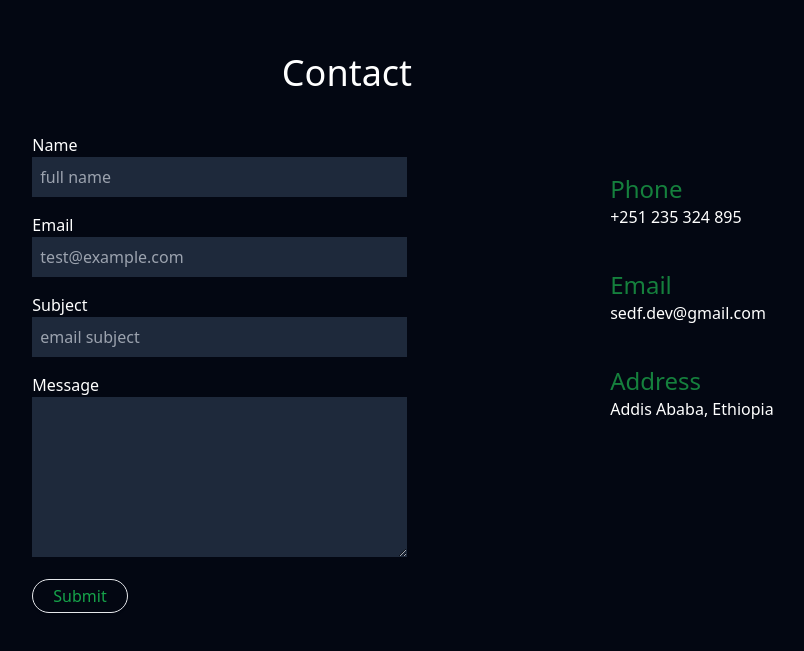
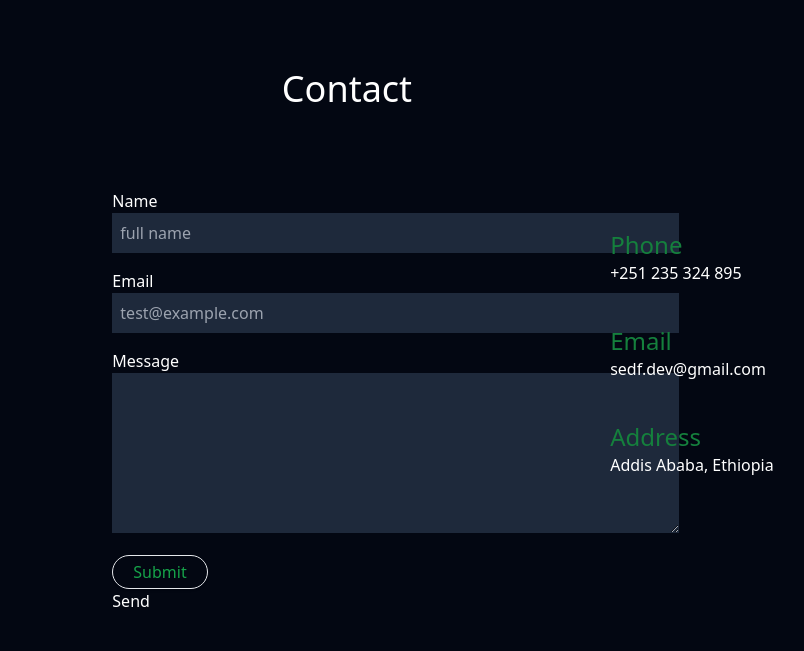
Before and after one commit to b1621/portfolio, a React (Vite) app: page / in a window 1280 px wide. Shown: the part 3303-3954 px from the top of the page, without its empty margins (293-1097 px from the left). Built offline with nearby package versions, Linux system fonts and the light colour scheme.

Commit message:
sending message form works

```diff
--- a/package.json
+++ b/package.json
@@ -10,13 +10,15 @@
     "preview": "vite preview"
   },
   "dependencies": {
+    "@emailjs/browser": "^3.11.0",
     "@fortawesome/fontawesome-svg-core": "^6.4.2",
     "@fortawesome/free-solid-svg-icons": "^6.4.2",
     "@fortawesome/react-fontawesome": "^0.2.0",
     "aos": "^2.3.4",
     "react": "^18.2.0",
     "react-dom": "^18.2.0",
-    "react-scroll": "^1.8.9"
+    "react-scroll": "^1.8.9",
+    "react-toastify": "^9.1.3"
   },
   "devDependencies": {
     "@types/react": "^18.2.14",
--- a/src/App.jsx
+++ b/src/App.jsx
@@ -5,10 +5,13 @@ import Header from "./components/Header";
 import HomeScreen from "./components/HomeScreen";
 import Projects from "./components/Projects";
 import Skills from "./components/Skills";
+import SideBar from "./components/SideBar";
+
+import { ToastContainer } from "react-toastify";
+import "react-toastify/dist/ReactToastify.css";
+
 import AOS from "aos";
 import "aos/dist/aos.css";
-import SideBar from "./components/SideBar";
-
 function App() {
   useEffect(() => {
     AOS.init({
@@ -22,6 +25,7 @@ function App() {
 
   return (
     <div div className="relative bg bg-gray-950 text-white">
+      <ToastContainer />
       <SideBar />
       <div className="border-slate-950 h-1 border "></div>
       {/* <Header /> */}
--- a/src/components/Contact.jsx
+++ b/src/components/Contact.jsx
@@ -5,7 +5,7 @@ import ContactForm from "./ContactForm";
 const Contact = ({ id }) => {
   return (
     <div id={id} className="h-screen w-2/3 mx-auto pb-10 ">
-      <h2 className=" text-center text-4xl pt-10 pb-10">Contact</h2>
+      <h2 className=" text-center text-4xl pt-14 pb-20">Contact</h2>
       <div className=" flex justify-between">
         <ContactForm />
         <div className=" flex flex-col my-10 space-y-10">
--- a/src/components/ContactForm.jsx
+++ b/src/components/ContactForm.jsx
@@ -1,20 +1,119 @@
-import React from "react";
+import React, { useRef, useState } from "react";
+import { toast } from "react-toastify";
 import Button from "./Button";
+import emailjs from "@emailjs/browser";
 
 const ContactForm = () => {
+  const form = useRef();
+  const [formData, setFormData] = useState({
+    user_name: "",
+    user_email: "",
+    message: "",
+  });
+
+  const sendEmail = (e) => {
+    e.preventDefault();
+    const isEmpty = Object.values(formData).some(
+      (value) => value.trim() === ""
+    );
+    if (isEmpty) {
+      // Display error toast for empty input fields
+      toast.error("Please fill out all fields");
+    } else {
+      // All input fields are filled, proceed with sending email
+      emailjs
+        .sendForm(
+          "service_w915e5i",
+          "template_9zo6ibh",
+          form.current,
+          "45nC1X8qJ0i4bcD5t"
+        )
+        .then(
+          (result) => {
+            console.log(result.text);
+            e.target.reset();
+            setFormData({ user_name: "", user_email: "", message: "" });
+            toast.success("Email sent successfully");
+          },
+          (error) => {
+            console.log(error.text);
+            if (error.response) {
+              // The request was made and the server responded with an error status code
+              // setError(error.response.data.message);
+              toast.error(error.text);
+              console.error(error.response.data);
+            } else if (error.request) {
+              // The request was made but no response was received
+              console.error("No response received:", error.request);
+            } else {
+              // Something happened in setting up the request that triggered an error
+              console.error("Request error:", error.message);
+            }
+          }
+        );
+    }
+  };
+  const handleInputChange = (e) => {
+    const { name, value } = e.target;
+    setFormData((prevData) => ({
+      ...prevData,
+      [name]: value,
+    }));
+  };
+
+  // const sendEmail = (e) => {
+  //   e.preventDefault();
+
+  //   emailjs
+  //     .sendForm(
+  //       "service_w915e5i",
+  //       "template_9zo6ibh",
+  //       form.current,
+  //       "45nC1X8qJ0i4bcD5t"
+  //     )
+  //     .then(
+  //       (result) => {
+  //         console.log(result.text);
+  //         e.target.reset();
+  //         toast.success("Email sent successfuly ");
+  //       },
+  //       (error) => {
+  //         console.log(error.text);
+  //         if (error.response) {
+  //           // The request was made and the server responded with an error status code
+  //           // setError(error.response.data.message);
+  //           toast.error(error.text);
+  //           console.error(error.response.data);
+  //         } else if (error.request) {
+  //           // The request was made but no response was received
+  //           console.error("No response received:", error.request);
+  //         } else {
+  //           // Something happened in setting up the request that triggered an error
+  //           console.error("Request error:", error.message);
+  //         }
+  //       }
+  //     );
+  // };
   return (
     // send email using Emailjs
     // https://dev.to/ebereplenty/contact-form-with-emailjs-react-581c
-    <div>
-      <form action="" className="pl-28 space-y-4">
+    <div className="">
+      <form
+        ref={form}
+        onSubmit={sendEmail}
+        action=""
+        className="ml-48 w-full space-y-4"
+      >
         <div className="">
           <label htmlFor="name">Name</label>
           <input
             className=" w-full bg-slate-800 outline-none p-2 "
             type="text"
-            name="name"
+            name="user_name"
             placeholder="full name"
             id="name"
+            value={formData.user_name}
+            onChange={handleInputChange}
           />
         </div>
         <div className="">
@@ -23,11 +122,13 @@ const ContactForm = () => {
             className=" w-full bg-slate-800 outline-none p-2 "
             type="email"
             placeholder="test@example.com"
-            name="email"
+            name="user_email"
             id="email"
+            value={formData.user_email}
+            onChange={handleInputChange}
           />
         </div>
-        <div className="">
+        {/* <div className="">
           <label htmlFor="subject">Subject</label>
           <input
             className=" w-full bg-slate-800 outline-none p-2 "
@@ -36,7 +137,7 @@ const ContactForm = () => {
             name="subject"
             id="subject"
           />
-        </div>
+        </div> */}
         <div className="">
           <label htmlFor="message">Message</label>
           <textarea
@@ -45,10 +146,13 @@ const ContactForm = () => {
             id="message"
             cols="30"
             rows="6"
+            value={formData.message}
+            onChange={handleInputChange}
           ></textarea>
         </div>
         <div className=" w-24">
           <Button> Submit </Button>
+          <input type="submit" value="Send" />
           {/* <button type="submit">Submit</button> */}
         </div>
       </form>
```
Also changed, not shown: 1 other file (tests, documents, lock files or other folders).
